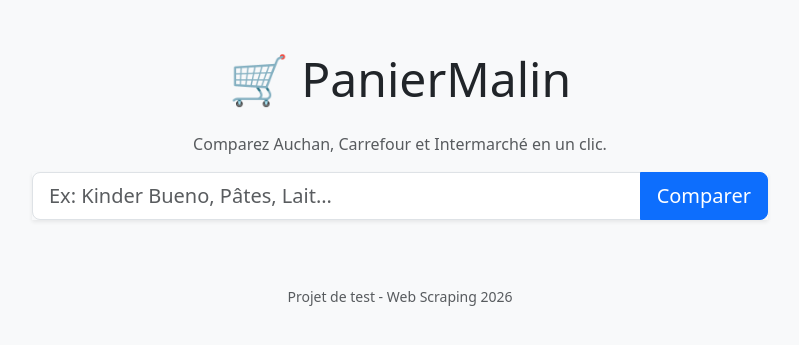
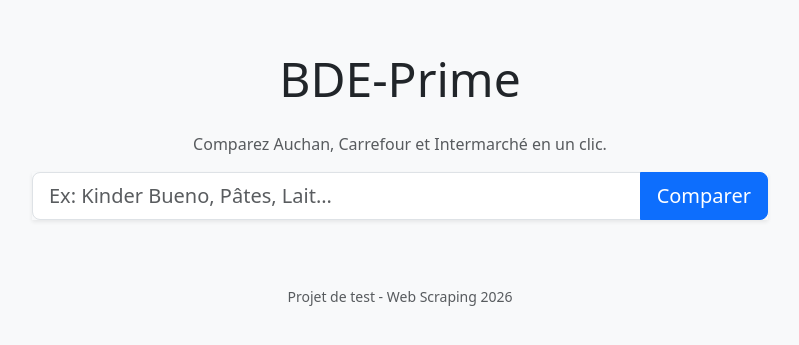
Before and after one commit to Matrocco/comparateur-Prix-BDE, a FastAPI app: page / in a window 1280 px wide. Shown: the top 345 px of the page, without its empty margins (240-1039 px from the left). Run offline with FastAPI, Linux system fonts and the light colour scheme; parts of the project's set-up code (start-up, migrations or seed data) failed here and were passed over.

Commit message:
modif d'une page web

```diff
--- a/Templates/index.html
+++ b/Templates/index.html
@@ -3,7 +3,7 @@
 <head>
     <meta charset="UTF-8">
     <meta name="viewport" content="width=device-width, initial-scale=1.0">
-    <title>PanierMalin - Comparateur</title>
+    <title>BDE-Prime - Comparateur</title>
     <link href="https://cdn.jsdelivr.net/npm/bootstrap@5.3.0/dist/css/bootstrap.min.css" rel="stylesheet">
     <style>
         body { background-color: #f8f9fa; }
@@ -20,7 +20,7 @@
 <div class="container">
     <div class="row justify-content-center search-container">
         <div class="col-md-8 text-center">
-            <h1 class="display-5 mb-4">🛒 PanierMalin</h1>
+            <h1 class="display-5 mb-4">BDE-Prime</h1>
             <p class="text-muted">Comparez Auchan, Carrefour et Intermarché en un clic.</p>
 
             <form action="/chercher" method="post" class="input-group input-group-lg shadow-sm">
```
